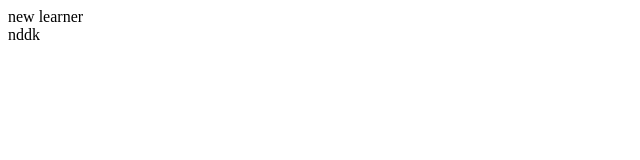
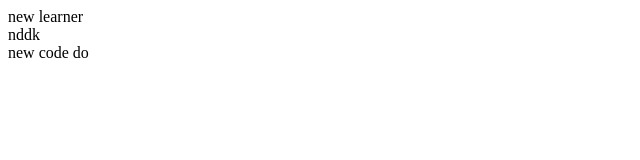
Before and after one commit to MotteyAmos/text_repository, a plain HTML site: page index.html in a window 1280 px wide. Shown: the full height of the page, 0-640 px from the left. Drawn offline with Linux system fonts and the light colour scheme.

Commit message:
add new div

```diff
--- a/index.html
+++ b/index.html
@@ -9,5 +9,6 @@
 <body>
     <div>new learner</div>
     <div>nddk</div>
+    <div>new code do</div>
 </body>
 </html>
```
